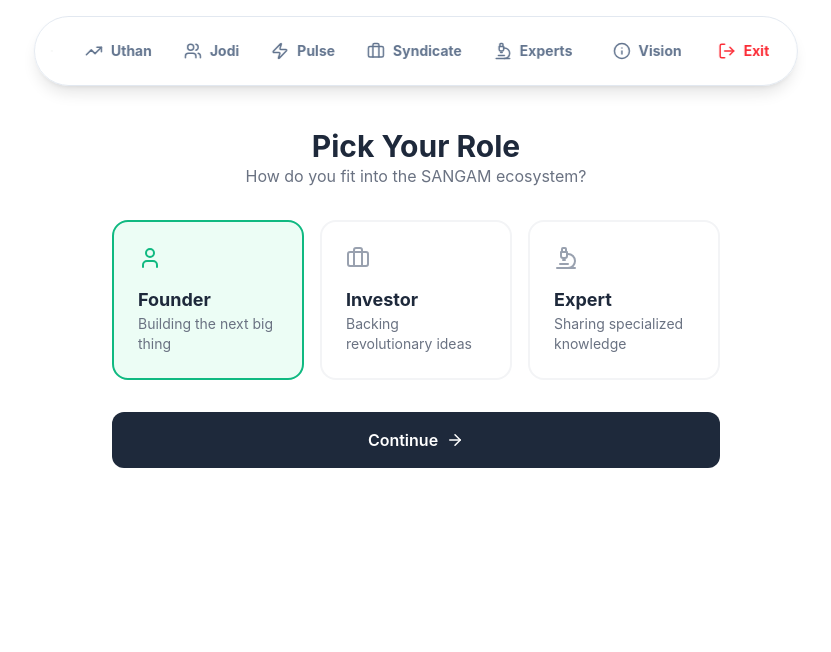
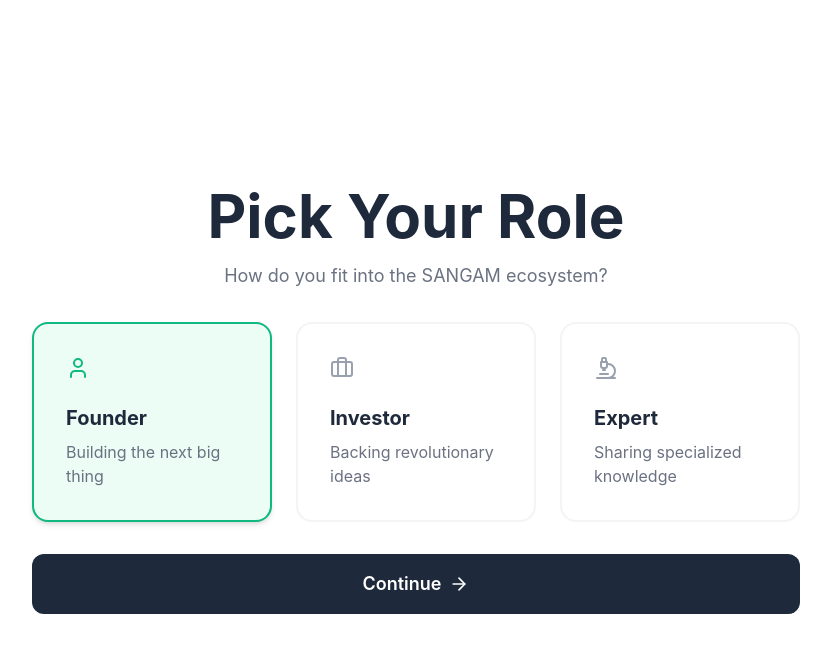
Before and after one commit to Onyx-Prasai/HAL82-ROOT_USERS, a React (Vite) app in the folder frontend/: page /onboarding in a window 1280 px wide. Shown: the top 652 px of the page, without its empty margins (224-1055 px from the left). Built offline with nearby package versions, Linux system fonts and the light colour scheme; sample sign-in values are in the browser's storage.

Commit message:
Removed navigation bar when picking role and made the UI centered to the whole screen

```diff
--- a/frontend/src/App.jsx
+++ b/frontend/src/App.jsx
@@ -1,5 +1,5 @@
 import React, { useState, useEffect } from 'react';
-import { BrowserRouter as Router, Routes, Route, Navigate } from 'react-router-dom';
+import { BrowserRouter as Router, Routes, Route, Navigate, useLocation } from 'react-router-dom';
 import LoginPage from './pages/LoginPage';
 import RolePicker from './components/onboarding/RolePicker';
 import Dashboard from './pages/Dashboard';
@@ -10,8 +10,9 @@
 import VisionPage from './pages/VisionPage';
 import Navbar from './components/layout/Navbar';
 
-function App() {
+function AppContent() {
   const [isAuthenticated, setIsAuthenticated] = useState(!!localStorage.getItem('access_token'));
+  const location = useLocation();
 
   useEffect(() => {
     const handleStorageChange = () => {
@@ -21,10 +22,13 @@
     return () => window.removeEventListener('storage', handleStorageChange);
   }, []);
 
+  // Hide navbar on onboarding/role picker page
+  const showNavbar = isAuthenticated && location.pathname !== '/onboarding';
+
   return (
-    <Router>
-      {isAuthenticated && <Navbar />}
-      <div className={isAuthenticated ? "pt-24" : ""}>
+    <>
+      {showNavbar && <Navbar />}
+      <div className={showNavbar ? "pt-24" : ""}>
         <Routes>
           <Route path="/login" element={<LoginPage />} />
           <Route path="/onboarding" element={isAuthenticated ? <RolePicker onComplete={() => window.location.href = '/dashboard'} /> : <Navigate to="/login" />} />
@@ -37,6 +41,14 @@
           <Route path="/" element={<Navigate to="/login" />} />
         </Routes>
       </div>
+    </>
+  );
+}
+
+function App() {
+  return (
+    <Router>
+      <AppContent />
     </Router>
   );
 }
--- a/frontend/src/components/onboarding/RolePicker.jsx
+++ b/frontend/src/components/onboarding/RolePicker.jsx
@@ -41,7 +41,8 @@
     };
 
     return (
-        <div className="max-w-2xl mx-auto p-8">
+        <div className="min-h-screen flex items-center justify-center px-4 py-8">
+            <div className="w-full max-w-3xl">
                 <AnimatePresence mode="wait">
                     {step === 1 && (
                         <motion.div
@@ -49,36 +50,36 @@
                             initial={{ opacity: 0, x: 20 }}
                             animate={{ opacity: 1, x: 0 }}
                             exit={{ opacity: 0, x: -20 }}
-                        className="space-y-6"
+                            className="flex flex-col gap-8"
                         >
-                        <div className="text-center mb-8">
-                            <h2 className="text-3xl font-bold">Pick Your Role</h2>
-                            <p className="text-gray-500">How do you fit into the SANGAM ecosystem?</p>
+                            <div className="text-center">
+                                <h2 className="text-5xl md:text-6xl font-bold mb-4">Pick Your Role</h2>
+                                <p className="text-lg text-gray-500">How do you fit into the SANGAM ecosystem?</p>
                             </div>
-                        <div className="grid grid-cols-1 md:grid-cols-3 gap-4">
+                            <div className="grid grid-cols-1 md:grid-cols-3 gap-6">
                                 {roles.map((role) => (
                                     <button
                                         key={role.id}
                                         onClick={() => setSelection({ ...selection, role: role.id })}
-                                    className={`p-6 rounded-2xl border-2 text-left transition-all ${selection.role === role.id
-                                            ? 'border-sangam-emerald bg-emerald-50'
+                                        className={`p-8 rounded-2xl border-2 text-left transition-all hover:shadow-lg ${selection.role === role.id
+                                                ? 'border-sangam-emerald bg-emerald-50 shadow-md'
                                                 : 'border-gray-100 hover:border-gray-200'
                                             }`}
                                     >
-                                    <div className={`mb-4 ${selection.role === role.id ? 'text-sangam-emerald' : 'text-gray-400'}`}>
+                                        <div className={`mb-6 text-3xl ${selection.role === role.id ? 'text-sangam-emerald' : 'text-gray-400'}`}>
                                             {role.icon}
                                         </div>
-                                    <h3 className="font-bold text-lg">{role.title}</h3>
-                                    <p className="text-sm text-gray-500">{role.desc}</p>
+                                        <h3 className="font-bold text-xl mb-2">{role.title}</h3>
+                                        <p className="text-base text-gray-500">{role.desc}</p>
                                     </button>
                                 ))}
                             </div>
                             <button
                                 onClick={handleNext}
-                            className="w-full mt-8 bg-sangam-slate text-white py-4 rounded-xl font-semibold flex items-center justify-center space-x-2"
+                                className="w-full bg-sangam-slate text-white py-4 px-6 rounded-xl font-semibold text-lg flex items-center justify-center space-x-2 hover:bg-opacity-90 transition-all"
                             >
                                 <span>Continue</span>
-                            <ArrowRight size={18} />
+                                <ArrowRight size={20} />
                             </button>
                         </motion.div>
                     )}
@@ -89,33 +90,33 @@
                             initial={{ opacity: 0, x: 20 }}
                             animate={{ opacity: 1, x: 0 }}
                             exit={{ opacity: 0, x: -20 }}
-                        className="space-y-6"
+                            className="flex flex-col gap-8"
                         >
-                        <div className="text-center mb-8">
-                            <h2 className="text-3xl font-bold">What's Your Persona?</h2>
-                            <p className="text-gray-500">Every founder has a superpower.</p>
+                            <div className="text-center">
+                                <h2 className="text-5xl md:text-6xl font-bold mb-4">What's Your Persona?</h2>
+                                <p className="text-lg text-gray-500">Every founder has a superpower.</p>
                             </div>
-                        <div className="grid grid-cols-1 gap-4">
+                            <div className="flex flex-col gap-4">
                                 {personas.map((persona) => (
                                     <button
                                         key={persona.id}
                                         onClick={() => setSelection({ ...selection, persona: persona.id })}
-                                    className={`p-6 rounded-2xl border-2 text-left flex items-center justify-between transition-all ${selection.persona === persona.id
-                                            ? 'border-sangam-emerald bg-emerald-50'
+                                        className={`p-8 rounded-2xl border-2 text-left flex items-center justify-between transition-all hover:shadow-lg ${selection.persona === persona.id
+                                                ? 'border-sangam-emerald bg-emerald-50 shadow-md'
                                                 : 'border-gray-100 hover:border-gray-200'
                                             }`}
                                     >
                                         <div>
-                                        <h3 className="font-bold text-lg">{persona.title}</h3>
-                                        <p className="text-sm text-gray-500">{persona.desc}</p>
+                                            <h3 className="font-bold text-xl mb-1">{persona.title}</h3>
+                                            <p className="text-base text-gray-500">{persona.desc}</p>
                                         </div>
-                                    {selection.persona === persona.id && <CheckCircle className="text-sangam-emerald" />}
+                                        {selection.persona === persona.id && <CheckCircle className="text-sangam-emerald flex-shrink-0 ml-4" size={28} />}
                                     </button>
                                 ))}
                             </div>
-                        <div className="flex space-x-4 mt-8">
-                            <button onClick={handleBack} className="flex-1 border border-gray-200 py-4 rounded-xl font-semibold text-gray-600">Back</button>
-                            <button onClick={handleNext} className="flex-[2] bg-sangam-slate text-white py-4 rounded-xl font-semibold">Continue</button>
+                            <div className="flex gap-4">
+                                <button onClick={handleBack} className="flex-1 border border-gray-200 py-4 px-6 rounded-xl font-semibold text-lg text-gray-600 hover:bg-gray-50 transition-all">Back</button>
+                                <button onClick={handleNext} className="flex-[2] bg-sangam-slate text-white py-4 px-6 rounded-xl font-semibold text-lg hover:bg-opacity-90 transition-all">Continue</button>
                             </div>
                         </motion.div>
                     )}
@@ -126,18 +127,18 @@
                         initial={{ opacity: 0, x: 20 }}
                         animate={{ opacity: 1, x: 0 }}
                         exit={{ opacity: 0, x: -20 }}
-                        className="space-y-6"
+                        className="flex flex-col gap-8"
                     >
-                        <div className="text-center mb-8">
-                            <h2 className="text-3xl font-bold">Final Details</h2>
-                            <p className="text-gray-500">Help us verify and personalize your experience.</p>
+                        <div className="text-center">
+                            <h2 className="text-5xl md:text-6xl font-bold mb-4">Final Details</h2>
+                            <p className="text-lg text-gray-500">Help us verify and personalize your experience.</p>
                         </div>
-                        <div className="space-y-4">
+                        <div className="flex flex-col gap-6">
                             <div>
-                                <label className="block text-sm font-medium text-gray-700 mb-1">Nagarik App ID or LinkedIn</label>
+                                <label className="block text-base font-medium text-gray-700 mb-3">Nagarik App ID or LinkedIn</label>
                                 <input
                                     type="text"
-                                    className="w-full px-4 py-3 rounded-xl border border-gray-200 outline-none focus:ring-2 focus:ring-sangam-emerald"
+                                    className="w-full px-6 py-4 rounded-xl border border-gray-200 outline-none focus:ring-2 focus:ring-sangam-emerald text-base"
                                     value={selection.nagarik_id}
                                     onChange={(e) => setSelection({ ...selection, nagarik_id: e.target.value })}
                                     placeholder="ID or Profile Link"
@@ -145,13 +146,13 @@
                             </div>
                             {selection.role === 'FOUNDER' && (
                                 <div>
-                                    <label className="block text-sm font-medium text-gray-700 mb-1">Startup Stage</label>
-                                    <div className="grid grid-cols-3 gap-2">
+                                    <label className="block text-base font-medium text-gray-700 mb-3">Startup Stage</label>
+                                    <div className="grid grid-cols-3 gap-4">
                                         {stages.map((stage) => (
                                             <button
                                                 key={stage}
                                                 onClick={() => setSelection({ ...selection, startup_stage: stage })}
-                                                className={`py-2 rounded-lg border ${selection.startup_stage === stage ? 'bg-sangam-slate text-white' : 'bg-white text-gray-600'
+                                                className={`py-3 px-4 rounded-lg border font-semibold text-base transition-all ${selection.startup_stage === stage ? 'bg-sangam-slate text-white border-sangam-slate' : 'bg-white text-gray-600 border-gray-200 hover:border-gray-300'
                                                     }`}
                                             >
                                                 {stage}
@@ -161,14 +162,15 @@
                                 </div>
                             )}
                         </div>
-                        <div className="flex space-x-4 mt-8">
-                            <button onClick={handleBack} className="flex-1 border border-gray-200 py-4 rounded-xl font-semibold text-gray-600">Back</button>
-                            <button onClick={handleSubmit} className="flex-[2] bg-sangam-emerald text-white py-4 rounded-xl font-semibold">Complete Onboarding</button>
+                        <div className="flex gap-4">
+                            <button onClick={handleBack} className="flex-1 border border-gray-200 py-4 px-6 rounded-xl font-semibold text-lg text-gray-600 hover:bg-gray-50 transition-all">Back</button>
+                            <button onClick={handleSubmit} className="flex-[2] bg-sangam-emerald text-white py-4 px-6 rounded-xl font-semibold text-lg hover:bg-opacity-90 transition-all">Complete Onboarding</button>
                         </div>
                     </motion.div>
                 )}
             </AnimatePresence>
         </div>
+        </div>
     );
 };
 
```
Also changed, not shown: 1 other file (tests, documents, lock files or other folders). Lines whose indentation alone changed are shown as unchanged.
